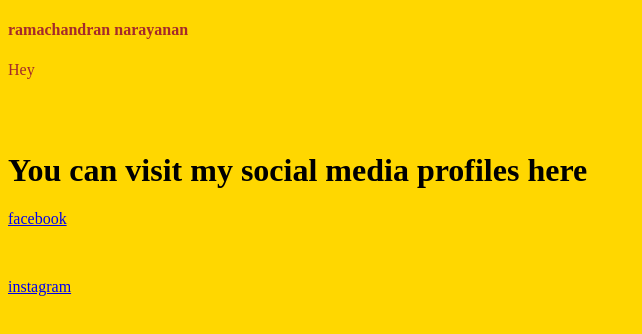
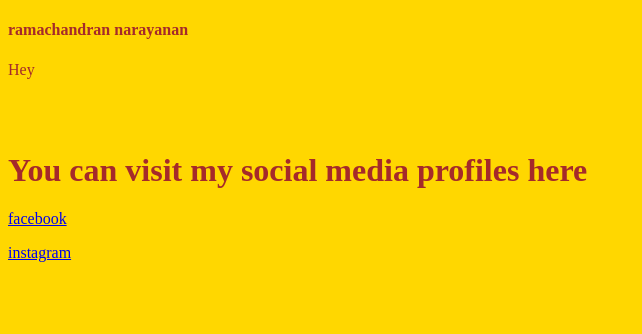
Before and after one commit to agenttnr1998/agenttnr1998.github.io, a plain HTML site: page index.html in a window 1280 px wide. Shown: the whole page, without its empty margins (0-642 px from the left). Drawn offline with Linux system fonts and the light colour scheme.

Commit message:
Update index.html

```diff
--- a/index.html
+++ b/index.html
@@ -10,9 +10,9 @@
 <h4 style="color:brown;">ramachandran narayanan</h4>
 <p style="color:brown;">Hey</p> <br><br>
 
-<h1>You can visit my social media profiles here</h1>
+<h1 style="color:brown;">You can visit my social media profiles here</h1>
 
-<p style="color:blue;"><a href="https://www.facebook.com/ramachandran.narayanan.754/">facebook</a></p><br>
+<p style="color:blue;"><a href="https://www.facebook.com/ramachandran.narayanan.754/">facebook</a></p>
 <p style="color:pink;"><a href="https://www.instagram.com/ramachandran.n/">instagram</a></p>
 
 </body>
```
